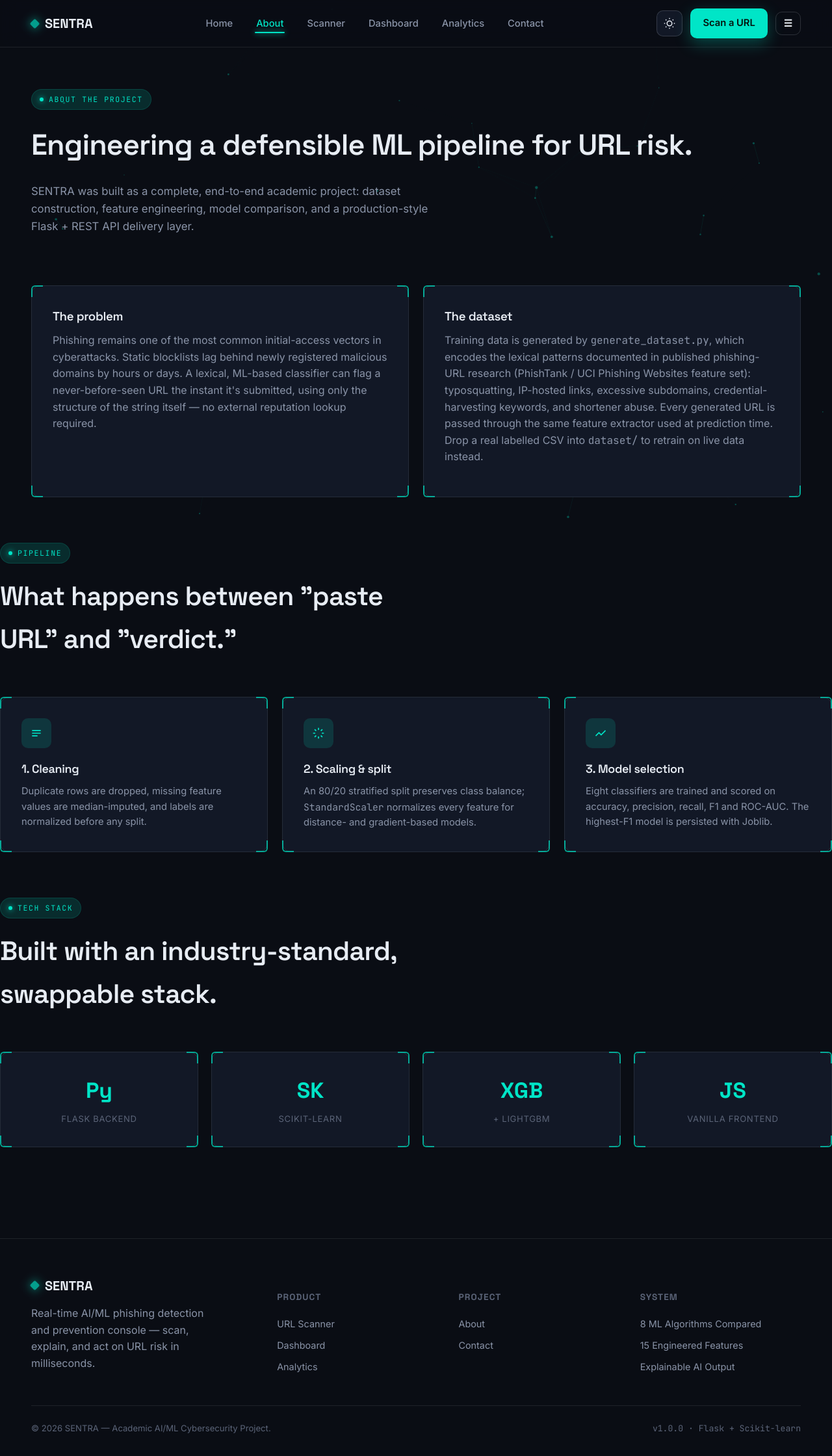
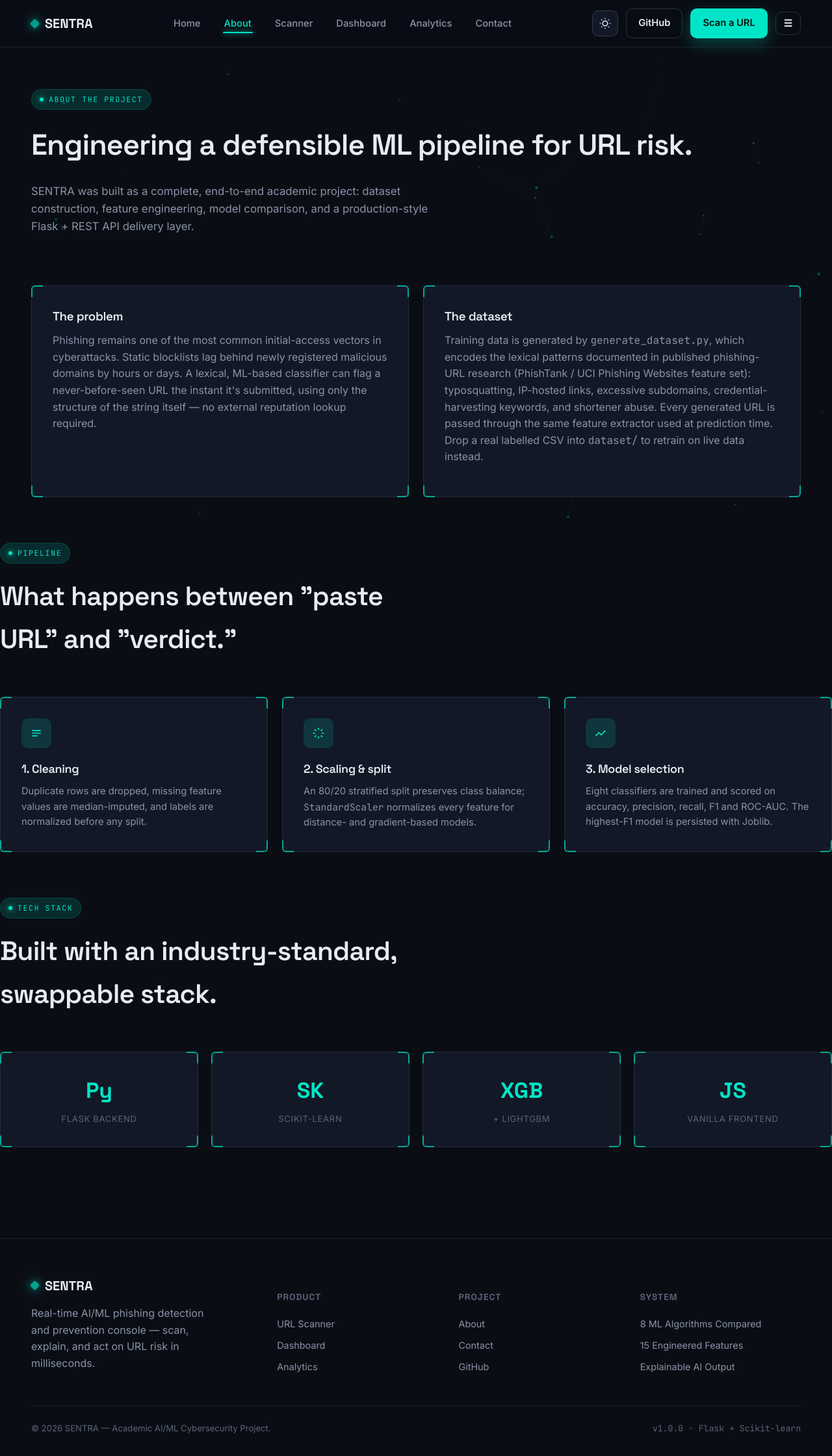
Before and after one commit to Sarvanthpakala/phishing-detector, a Flask app: page /about in a window 1280 px wide. Shown: the whole page at 65% size. Run offline with Flask 3, Linux system fonts and the light colour scheme.

Commit message:
Add GitHub profile link

```diff
--- a/templates/base.html
+++ b/templates/base.html
@@ -26,6 +26,7 @@
     </ul>
     <div class="nav-actions">
       <button class="theme-toggle" id="theme-toggle" aria-label="Toggle theme"></button>
+      <a href="https://github.com/Sarvanthpakala" target="_blank" rel="noopener" class="btn btn-ghost" style="padding:10px 18px;">GitHub</a>
       <a href="{{ url_for('scanner') }}" class="btn btn-primary" style="padding:10px 18px;">Scan a URL</a>
       <button class="nav-burger btn-ghost btn" style="padding:8px 12px;" aria-label="Menu">☰</button>
     </div>
@@ -53,6 +54,7 @@
         <h5>Project</h5>
         <a href="{{ url_for('about') }}">About</a>
         <a href="{{ url_for('contact') }}">Contact</a>
+        <a href="https://github.com/Sarvanthpakala" target="_blank" rel="noopener">GitHub</a>
       </div>
       <div class="footer-col">
         <h5>System</h5>
```
